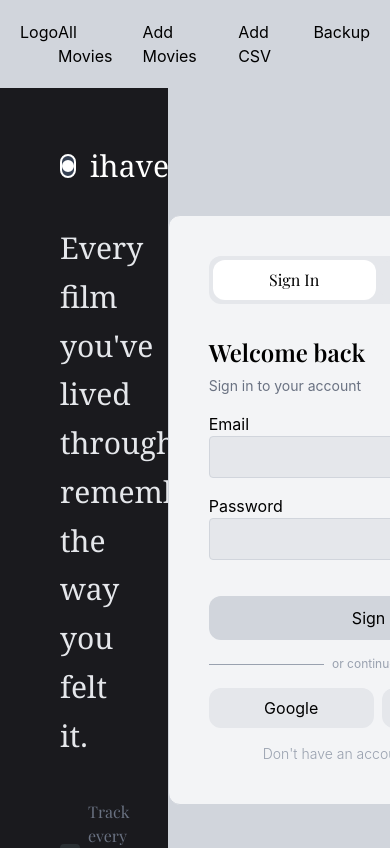
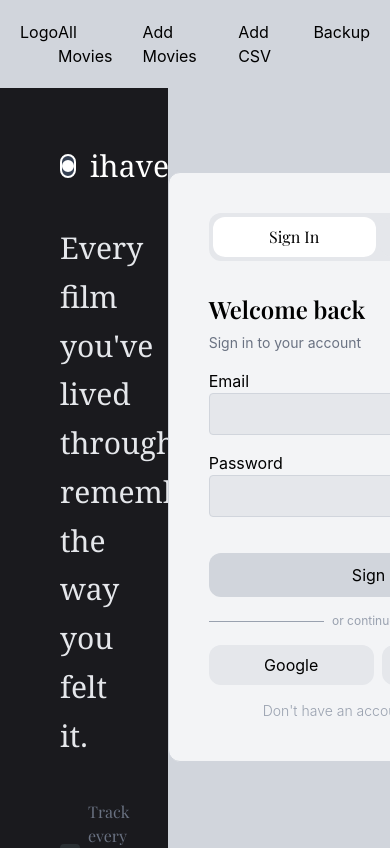
Before and after one commit to himanshuone/iHaveSeen, a React (Vite) app: page /login in a window 390 px wide. Shown: the top 848 px of the page. Built offline with nearby package versions, Linux system fonts and the light colour scheme; a web font is replaced by a local one.

Commit message:
Login Responsive

```diff
--- a/src/pages/login/Login.jsx
+++ b/src/pages/login/Login.jsx
@@ -35,8 +35,8 @@ function Login() {
                     </div>
 
                 </div>
-                <div className='w-[57%] bg-gray-300  h-full justify-center flex items-center min-w-105'>
-                    <div className='bg-gray-100 h-fit border border-gray-300 rounded-xl w-full max-w-105 min-w-105 p-10 items-center justify-center shadow-black'>
+                <div className='w-[57%] bg-gray-300  h-full justify-center flex items-start pt-[10vh]  min-w-105'>
+                    <div className='bg-gray-100 h-fit border border-gray-300 rounded-xl w-full max-w-105 min-w-105 p-10 shadow-black'>
 
                         <div className='bg-gray-200 p-1 flex rounded-xl space-x-1 w-full justify-evenly'>
                             <div className={`${account ? "bg-white" :"bg-gray-200"}  items-center w-full p-2 flex justify-center rounded-xl`} onClick={()=>setaccount(true)}>Sign In</div>
```
